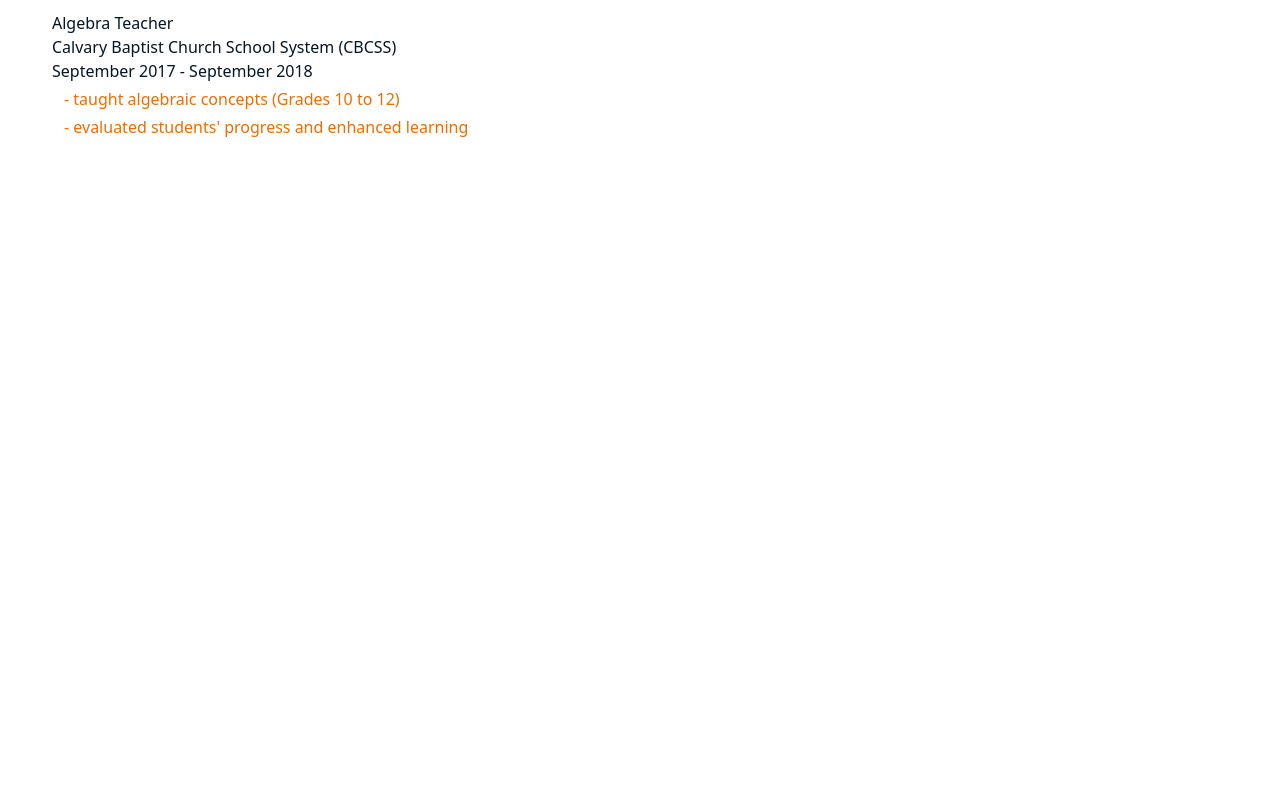
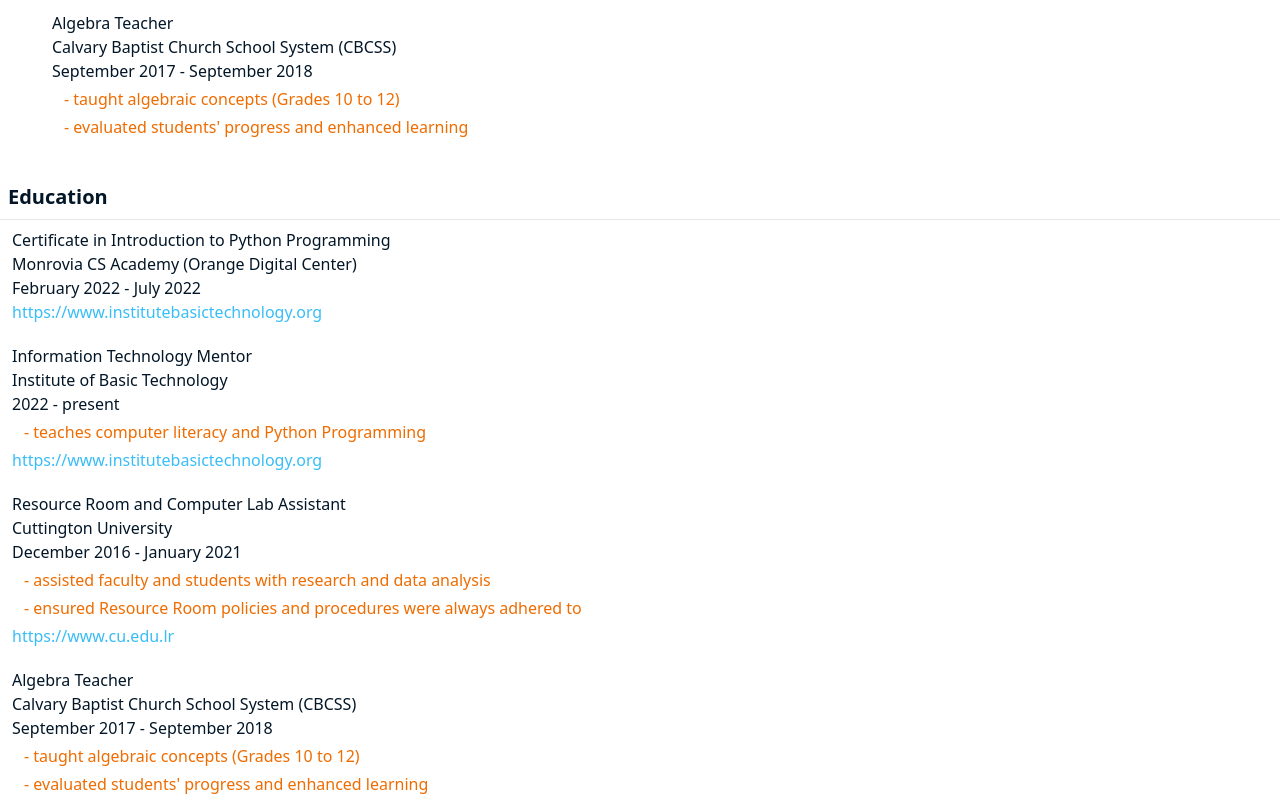
Before and after one commit to americallison/americportfolio_react, a React (Create React App) app: page /cv in a window 1280 px wide. Shown: the part 1014-1814 px from the top of the page. Before the commit the page ends 1197 px from the top, so only its background shows below. Built offline with nearby package versions, Linux system fonts and the light colour scheme.

Commit message:
added education experience

```diff
--- a/src/routes/CV.js
+++ b/src/routes/CV.js
@@ -75,6 +75,42 @@
           <li className='text-[#ef6c01] ml-6 m-1'>- evaluated students' progress and enhanced learning</li>
         </ul>
       </div>
+
+      <h3 className='text-xl m-2 font-bold text-[#031627]'>Education</h3><hr />
+        <p className="font-medium ml-3 mt-2 text-[#031627]">Certificate in Introduction to Python Programming</p>
+
+          <p className="text-[#031627] ml-3">Monrovia CS Academy (Orange Digital Center)</p>
+          <p className="text-[#031627] ml-3">February 2022 - July 2022</p>
+
+        <a className="text-sky-400 ml-3" href="https://www.institutebasictechnology.org">https://www.institutebasictechnology.org</a>
+
+        <p className="font-medium ml-3 mt-5 text-[#031627]">Information Technology Mentor</p>
+        <p className="text-[#031627] ml-3">Institute of Basic Technology</p>
+        <p className="text-[#031627] ml-3">2022 - present</p>
+        <ul>
+          <li className='text-[#ef6c01] ml-6 m-1'>- teaches computer literacy and Python Programming</li>
+        </ul>
+        <a className="text-sky-400 ml-3" href="https://www.institutebasictechnology.org">https://www.institutebasictechnology.org</a>
+
+        <p className="font-medium ml-3 mt-5 text-[#031627]">Resource Room and Computer Lab Assistant</p>
+        <p className="text-[#031627] ml-3">Cuttington University</p>
+        <p className="text-[#031627] ml-3">December 2016 - January 2021</p>
+        <ul>
+          <li className='text-[#ef6c01] ml-6 m-1'>- assisted faculty and students with research and data analysis</li>
+          <li className='text-[#ef6c01] ml-6 m-1'>- ensured Resource Room policies and procedures
+          were always adhered to</li>
+
+        </ul>
+        <a className="text-sky-400 ml-3" href="https://www.cu.edu.lr">https://www.cu.edu.lr</a>
+
+        <p className="font-medium ml-3 mt-5 text-[#031627]">Algebra Teacher</p>
+        <p className="text-[#031627] ml-3">Calvary Baptist Church School System (CBCSS)</p>
+        <p className="text-[#031627] ml-3">September 2017 - September 2018</p>
+        <ul>
+          <li className='text-[#ef6c01] ml-6 m-1'>- taught algebraic concepts (Grades 10 to 12)</li>
+          <li className='text-[#ef6c01] ml-6 m-1'>- evaluated students' progress and enhanced learning</li>
+        </ul>
+
     </>
   )
 }
--- a/src/routes/skills.js
+++ b/src/routes/skills.js
@@ -8,7 +8,16 @@
         <>
         <MainNavBar />
             <section class="">
-
+              <p>Listed below are my skills:</p>
+              <ul>
+                <li><img src="" alt="Html and CSS" />HTML and CSS</li>
+                <li><img src="" alt="JavaScript" />JavaScript</li>
+                <li><img src="" alt="React" />React.js</li>
+                <li><img src="" alt="Python" />Python Programming</li>
+                <li><img src="" alt="Flask" />Flask (Python)</li>
+                <li><img src="" alt="Django Rest" />Django Rest Framework</li>
+                <li><img src="" alt="FastApi" />FastApi</li>
+              </ul>
             </section>
         </>
     )
```
